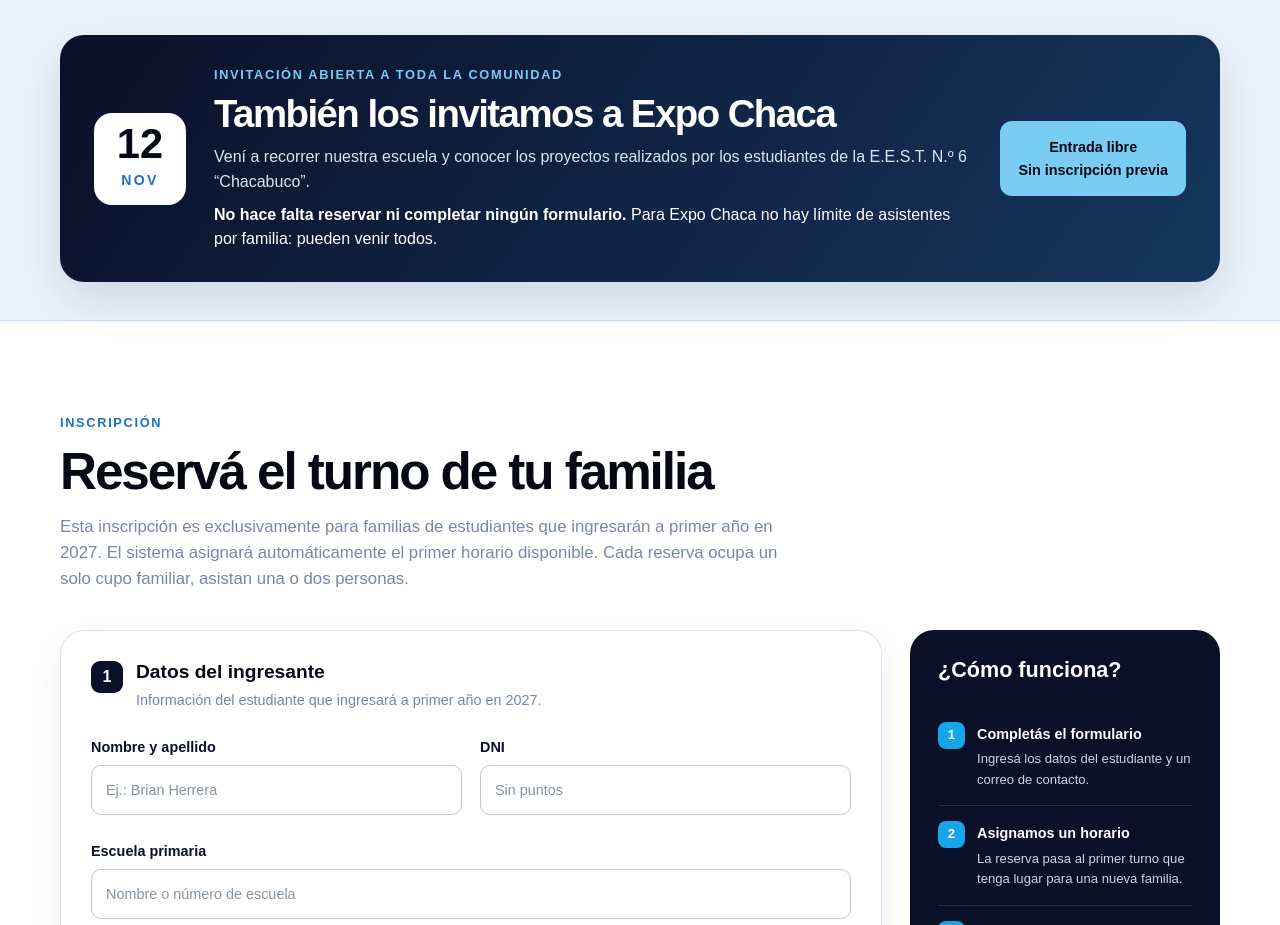
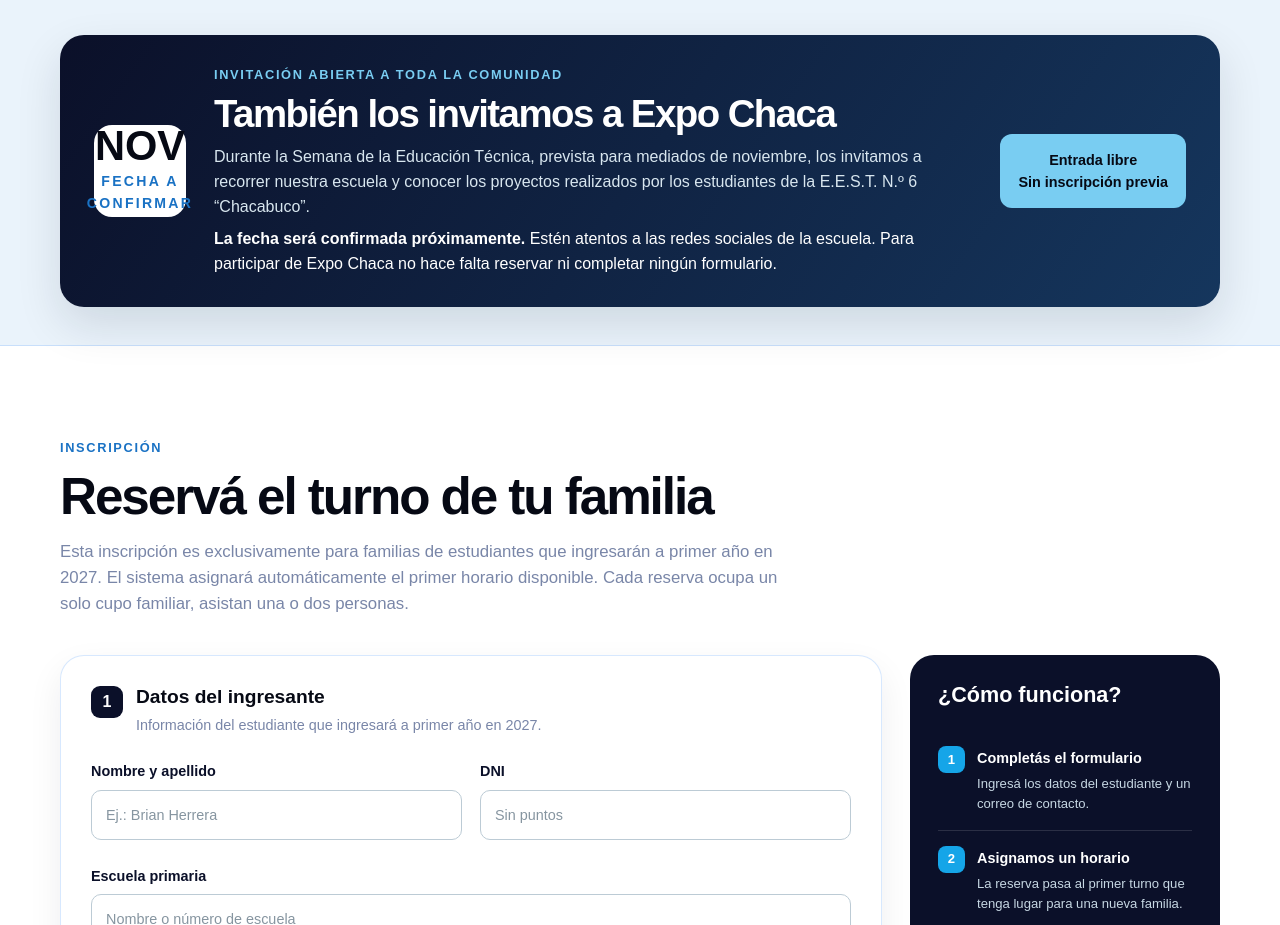
Before and after one commit to JMChaves94/visitas-eest6, a website: page index.html in a window 1280 px wide. Shown: the part 780-1705 px from the top of the page. Drawn offline with Linux system fonts and the light colour scheme; no server answers.

Commit message:
html corregido

```diff
--- a/index.html
+++ b/index.html
@@ -71,16 +71,33 @@
     <section class="expo-section" aria-labelledby="expoTitle">
       <div class="shell expo-card">
         <div class="expo-date" aria-hidden="true">
-          <span>12</span>
-          <strong>NOV</strong>
+          <span>NOV</span>
+          <strong>FECHA A CONFIRMAR</strong>
         </div>
+
         <div class="expo-copy">
           <p class="eyebrow">Invitación abierta a toda la comunidad</p>
+
           <h2 id="expoTitle">También los invitamos a Expo Chaca</h2>
-          <p>Vení a recorrer nuestra escuela y conocer los proyectos realizados por los estudiantes de la E.E.S.T. N.º 6 “Chacabuco”.</p>
-          <p class="expo-highlight"><strong>No hace falta reservar ni completar ningún formulario.</strong> Para Expo Chaca no hay límite de asistentes por familia: pueden venir todos.</p>
+
+          <p>
+            Durante la Semana de la Educación Técnica, prevista para mediados de
+            noviembre, los invitamos a recorrer nuestra escuela y conocer los
+            proyectos realizados por los estudiantes de la E.E.S.T. N.º 6
+            “Chacabuco”.
+          </p>
+
+          <p class="expo-highlight">
+            <strong>La fecha será confirmada próximamente.</strong>
+            Estén atentos a las redes sociales de la escuela. Para participar de
+            Expo Chaca no hace falta reservar ni completar ningún formulario.
+          </p>
         </div>
-        <div class="expo-badge">Entrada libre<br>Sin inscripción previa</div>
+
+        <div class="expo-badge">
+          Entrada libre<br>
+          Sin inscripción previa
+        </div>
       </div>
     </section>
 
```
